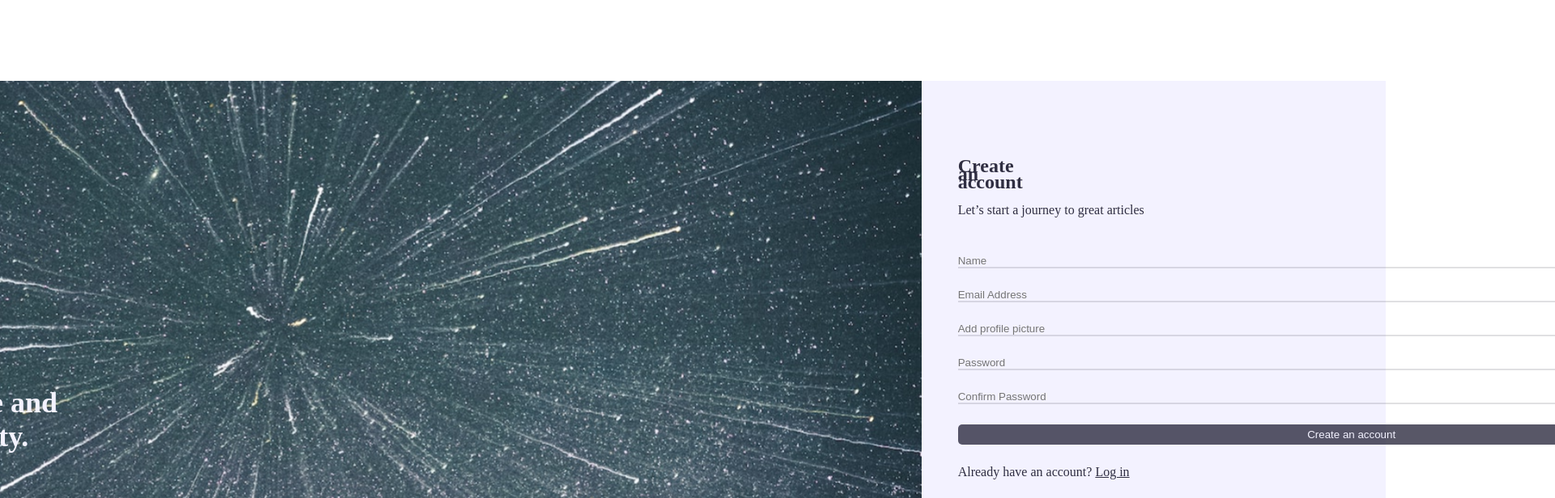
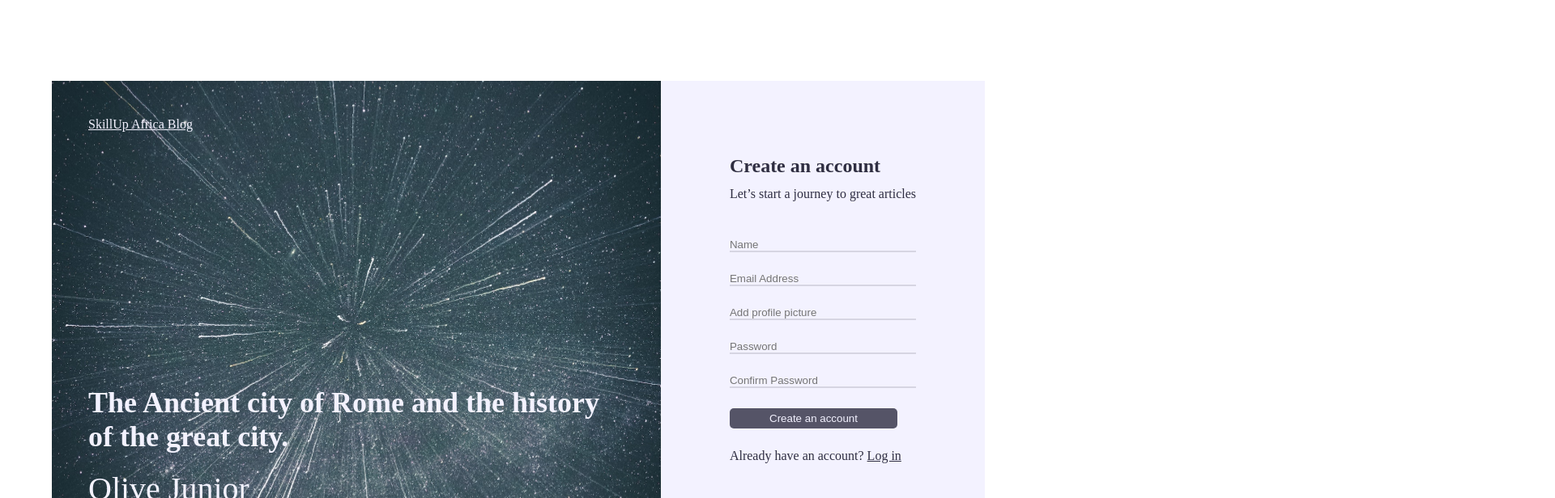
Before and after one commit to Adesina-Abiodun/SkillUp-Blog, a React (Vite) app in the folder SKILLUP-BLOG/: page /register in a window 1280 px wide. Shown: the top 616 px of the page at 81% size, 1920 px wide, since content can reach past the window. Built offline with nearby package versions, Linux system fonts and the light colour scheme.

Commit message:
edited the styling

```diff
--- a/SKILLUP-BLOG/index.html
+++ b/SKILLUP-BLOG/index.html
@@ -1,14 +1,19 @@
 <!DOCTYPE html>
 <html lang="en">
+
 <head>
   <meta charset="UTF-8" />
   <link rel="icon" type="image/svg+xml" href="/vite.svg" />
-    <link rel="stylesheet" href="https://cdnjs.cloudflare.com/ajax/libs/font-awesome/6.2.0/css/all.min.css" integrity="sha512-xh6O/CkQoPOWDdYTDqeRdPCVd1SpvCA9XXcUnZS2FmJNp1coAFzvtCN9BmamE+4aHK8yyUHUSCcJHgXloTyT2A==" crossorigin="anonymous" referrerpolicy="no-referrer" />
+  <link rel="stylesheet" href="https://cdnjs.cloudflare.com/ajax/libs/font-awesome/6.2.0/css/all.min.css"
+    integrity="sha512-xh6O/CkQoPOWDdYTDqeRdPCVd1SpvCA9XXcUnZS2FmJNp1coAFzvtCN9BmamE+4aHK8yyUHUSCcJHgXloTyT2A=="
+    crossorigin="anonymous" referrerpolicy="no-referrer" />
   <meta name="viewport" content="width=device-width, initial-scale=1.0" />
-    <title>Vite + React</title>
+  <title>SkillUp Africa blog</title>
 </head>
+
 <body>
   <div id="root"></div>
   <script type="module" src="/src/main.jsx"></script>
 </body>
+
 </html>
--- a/SKILLUP-BLOG/src/AddPostPage/AddPost.css
+++ b/SKILLUP-BLOG/src/AddPostPage/AddPost.css
@@ -5,7 +5,7 @@
   margin-top: 50px;
 }
 
-h2 {
+.Blog-article>h2 {
   margin-right: 1000px;
 }
 
--- a/SKILLUP-BLOG/src/RegisterPage/register.css
+++ b/SKILLUP-BLOG/src/RegisterPage/register.css
@@ -25,7 +25,7 @@
   flex-direction: column;
 }
 
-a {
+.register-wrapper a {
   color: currentColor;
   margin-bottom: auto;
 }
@@ -75,13 +75,13 @@
   font-weight: lighter;
 }
 
-form,
-button,
-p {
+.register-form form,
+.register-form button,
+.register-form p {
   margin-top: 25px;
 }
 
-form input {
+.register-form form input {
   outline: none;
   border: none;
   width: 100%;
@@ -90,7 +90,7 @@
   border-bottom: 2px rgba(47, 46, 65, 0.15) solid;
 }
 
-button {
+.register-form button {
   background-color: rgba(47, 46, 65, 0.8);
   padding: 5px;
   border-radius: 5px;
```
Lines whose indentation alone changed are shown as unchanged.
